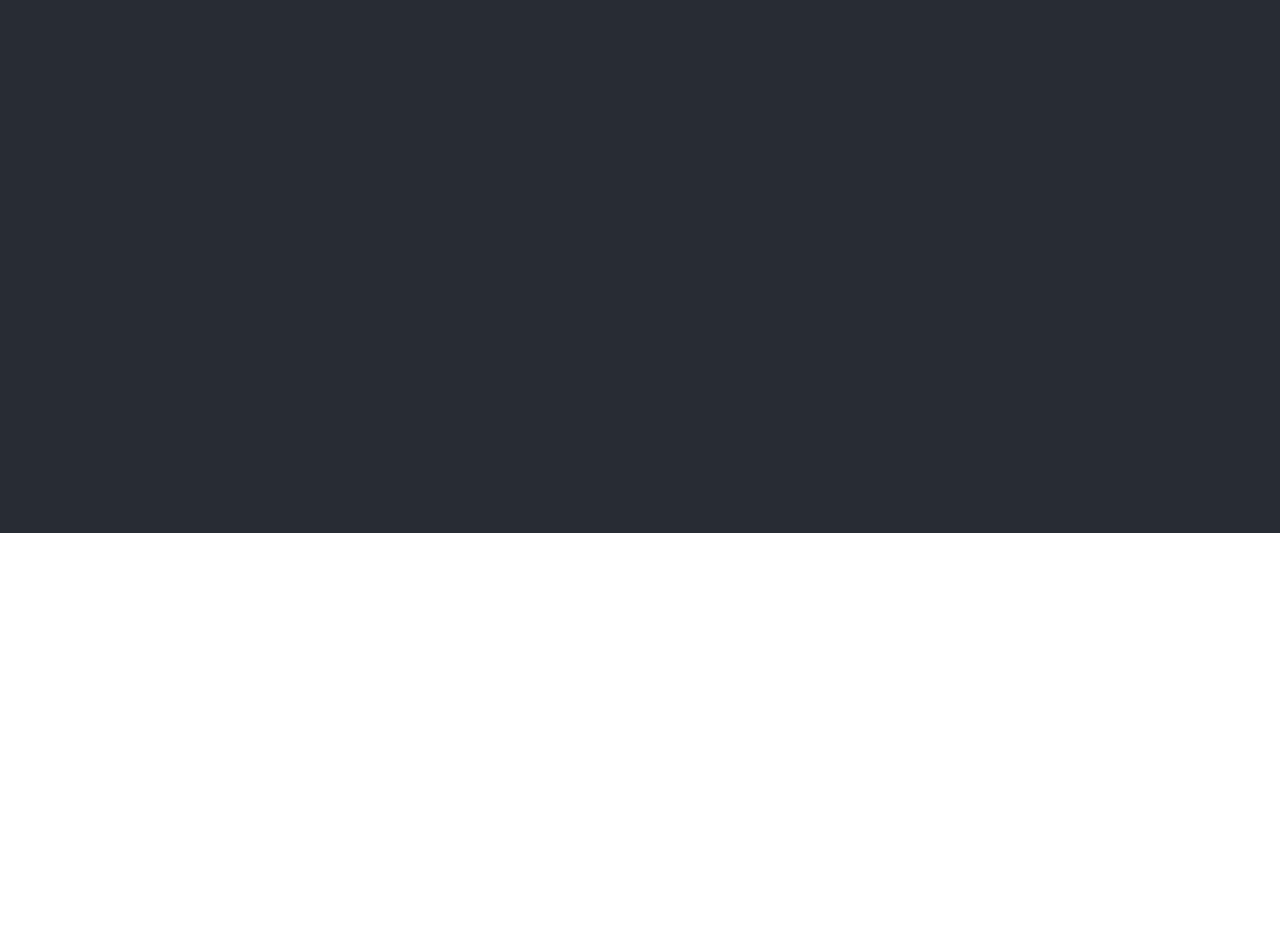
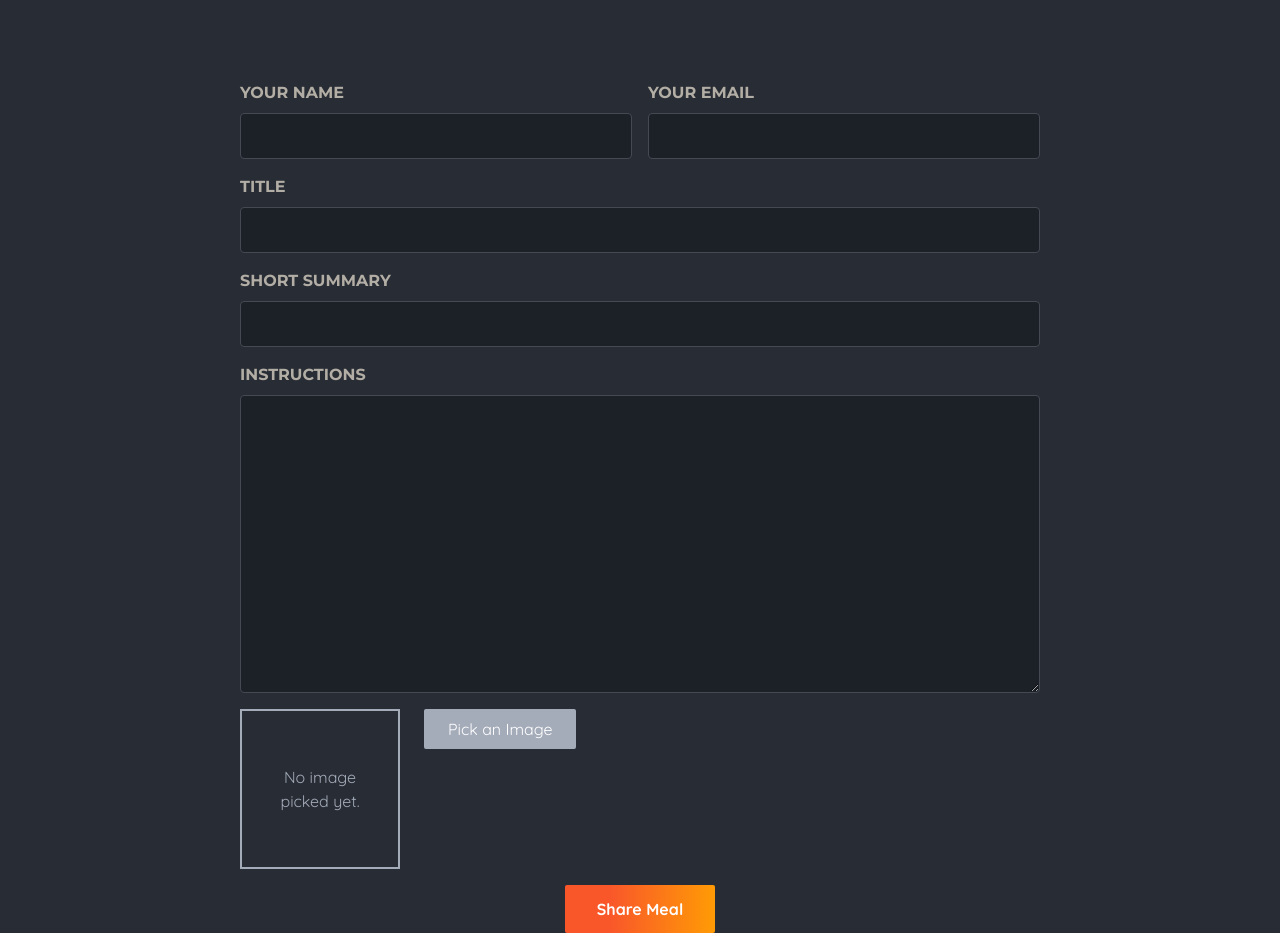
Before and after one commit to unsivilaudio/nextlevel-foods, a Next.js app: page /meals/share in a window 1280 px wide. Shown: the part 267-1200 px from the top of the page. Before the commit the page ends 800 px from the top, so only its background shows below. Built offline with nearby package versions, Linux system fonts and the light colour scheme.

Commit message:
implement image picker for meal sharing

```diff
--- a/src/app/meals/share/page.tsx
+++ b/src/app/meals/share/page.tsx
@@ -1,7 +1,114 @@
-export default function MealsSharePage() {
+import ImagePicker from '@/components/meals/ImagePicker';
+import clsx from 'clsx';
+
+export default function ShareMealPage() {
     return (
-        <div>
-            <h2>The Meals Share Page</h2>
-        </div>
+        <>
+            <header className='mx-auto mb-20 mt-12 w-[90%] max-w-[75rem] gap-12 text-xl text-[#ddd6cb]'>
+                <h1>
+                    Share your{' '}
+                    <span className='highlight-text-gradient'>
+                        favorite meal
+                    </span>
+                </h1>
+                <p>Or any other meal you feel needs sharing!</p>
+            </header>
+            <main className='mx-auto my-12 w-[90%] max-w-[75rem] text-white'>
+                <form className='mx-auto max-w-[50rem] space-y-4'>
+                    <div className='flex gap-4 [&>p]:w-full'>
+                        <p>
+                            <label
+                                htmlFor='name'
+                                className='mb-2 block font-display text-base font-bold uppercase text-[#b3aea5]'
+                            >
+                                Your name
+                            </label>
+                            <input
+                                type='text'
+                                id='name'
+                                name='name'
+                                required
+                                className='block w-full rounded border border-[#454952] bg-[#1c2027] px-4 py-2 font-display text-lg text-[#ddd6cb]'
+                            />
+                        </p>
+                        <p>
+                            <label
+                                htmlFor='email'
+                                className='mb-2 block font-display text-base font-bold uppercase text-[#b3aea5]'
+                            >
+                                Your email
+                            </label>
+                            <input
+                                type='email'
+                                id='email'
+                                name='email'
+                                required
+                                className='block w-full rounded border border-[#454952] bg-[#1c2027] px-4 py-2 font-display text-lg text-[#ddd6cb]'
+                            />
+                        </p>
+                    </div>
+                    <p>
+                        <label
+                            htmlFor='title'
+                            className='mb-2 block font-display text-base font-bold uppercase text-[#b3aea5]'
+                        >
+                            Title
+                        </label>
+                        <input
+                            type='text'
+                            id='title'
+                            name='title'
+                            required
+                            className='block w-full rounded border border-[#454952] bg-[#1c2027] px-4 py-2 font-display text-lg text-[#ddd6cb]'
+                        />
+                    </p>
+                    <p>
+                        <label
+                            htmlFor='summary'
+                            className='mb-2 block font-display text-base font-bold uppercase text-[#b3aea5]'
+                        >
+                            Short Summary
+                        </label>
+                        <input
+                            type='text'
+                            id='summary'
+                            name='summary'
+                            required
+                            className='block w-full rounded border border-[#454952] bg-[#1c2027] px-4 py-2 font-display text-lg text-[#ddd6cb]'
+                        />
+                    </p>
+                    <p>
+                        <label
+                            htmlFor='instructions'
+                            className='mb-2 block font-display text-base font-bold uppercase text-[#b3aea5]'
+                        >
+                            Instructions
+                        </label>
+                        <textarea
+                            id='instructions'
+                            name='instructions'
+                            rows={10}
+                            required
+                            className='block w-full rounded border border-[#454952] bg-[#1c2027] px-4 py-2 font-display text-lg text-[#ddd6cb]'
+                        ></textarea>
+                    </p>
+                    <ImagePicker name='image' />
+                    <p className='text-center'>
+                        <button
+                            type='submit'
+                            className={clsx(
+                                'rounded-sm border-none px-8 py-3 font-bold text-white duration-300 disabled:cursor-not-allowed disabled:bg-stone-400 disabled:text-stone-200',
+                                {
+                                    'animate-bg-gradient bg-gradient-to-r from-[#f9572a] from-[15%] to-[#ff9b05] to-[50%]':
+                                        true,
+                                },
+                            )}
+                        >
+                            Share Meal
+                        </button>
+                    </p>
+                </form>
+            </main>
+        </>
     );
 }
--- /dev/null
+++ b/src/components/meals/ImagePicker.tsx
@@ -0,0 +1,72 @@
+'use client';
+import Image from 'next/image';
+import { useRef, useState, type SyntheticEvent } from 'react';
+
+type ImagePickerProps = {
+    label?: string;
+    name: string;
+};
+
+export default function ImagePicker({ label, name }: ImagePickerProps) {
+    const [pickedImage, setPickedImage] = useState<
+        string | ArrayBuffer | null
+    >();
+    const imageInput = useRef<HTMLInputElement>(null);
+
+    function handlePickClick() {
+        imageInput.current?.click();
+    }
+
+    function handleImageChange(event: SyntheticEvent<HTMLInputElement>) {
+        const file = event.currentTarget.files
+            ? event.currentTarget.files[0]
+            : null;
+        if (!file) return;
+
+        const fileReader = new FileReader();
+
+        fileReader.onload = () => {
+            setPickedImage(fileReader.result);
+        };
+
+        fileReader.readAsDataURL(file);
+    }
+
+    return (
+        <div>
+            {label && <label htmlFor={name}>{label}</label>}
+            <div className='mb-4 flex items-start gap-6'>
+                <div className='relative flex h-[10rem] w-[10rem] items-center justify-center border-2 border-[#a4abb9] text-center text-[#a4abb9]'>
+                    {!pickedImage && (
+                        <p className='p-4'>No image picked yet.</p>
+                    )}
+                    {pickedImage && (
+                        <Image
+                            className='object-cover'
+                            src={pickedImage as string}
+                            alt='the image picked by the user'
+                            fill
+                        />
+                    )}
+                </div>
+                <input
+                    ref={imageInput}
+                    className='hidden'
+                    onChange={handleImageChange}
+                    type='file'
+                    id={name}
+                    accept='image/png, image/jpeg'
+                    name={name}
+                    required
+                />
+                <button
+                    onClick={handlePickClick}
+                    type='button'
+                    className='rounded-sm bg-[#a4abb9] px-6 py-2 duration-200 hover:bg-[#b3b9c6]'
+                >
+                    Pick an Image
+                </button>
+            </div>
+        </div>
+    );
+}
--- a/src/components/ui/ButtonLink.tsx
+++ b/src/components/ui/ButtonLink.tsx
@@ -1,11 +1,11 @@
 import Link from 'next/link';
 
-type ButtonProps = {
+type ButtonLinkProps = {
     href: string;
     children: React.ReactNode;
 };
 
-export default function Button({ children, href }: ButtonProps) {
+export default function ButtonLink({ children, href }: ButtonLinkProps) {
     return (
         <Link
             href={href}
```
